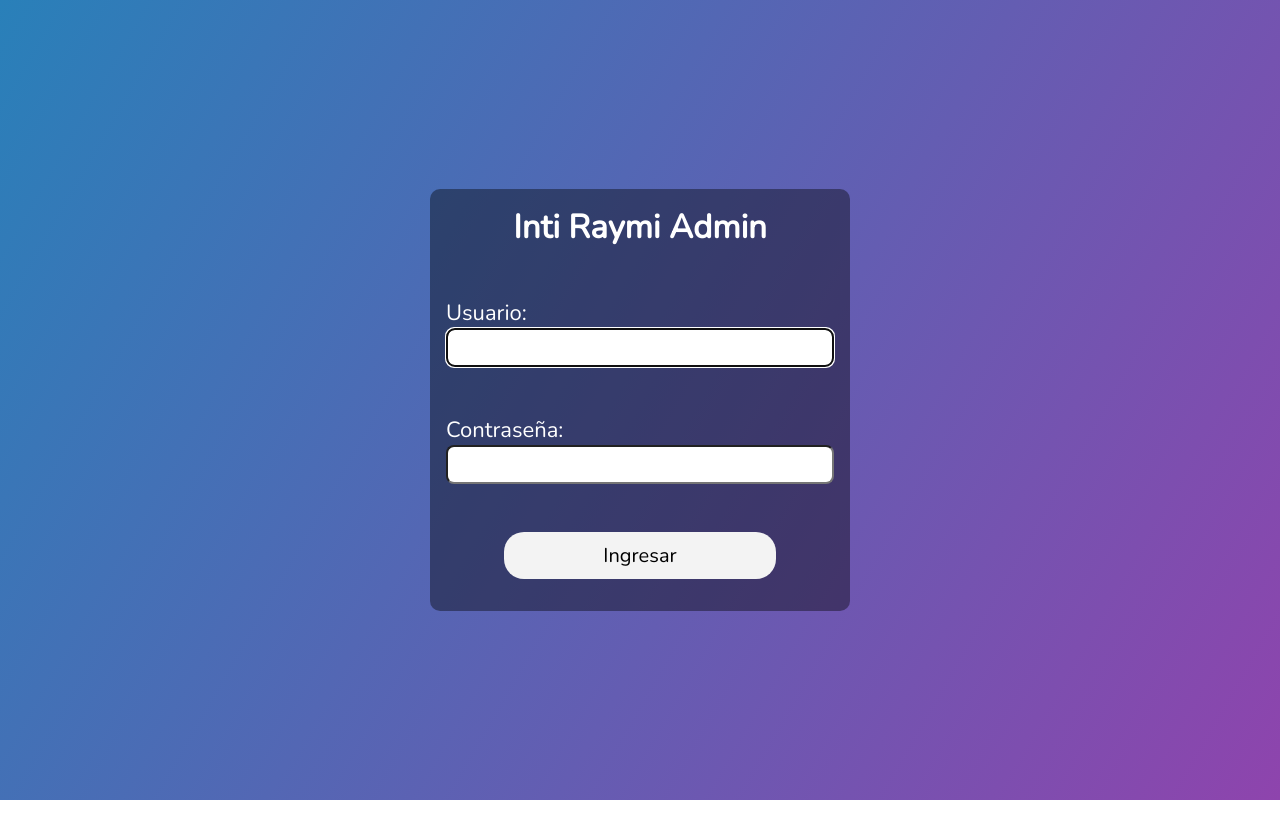
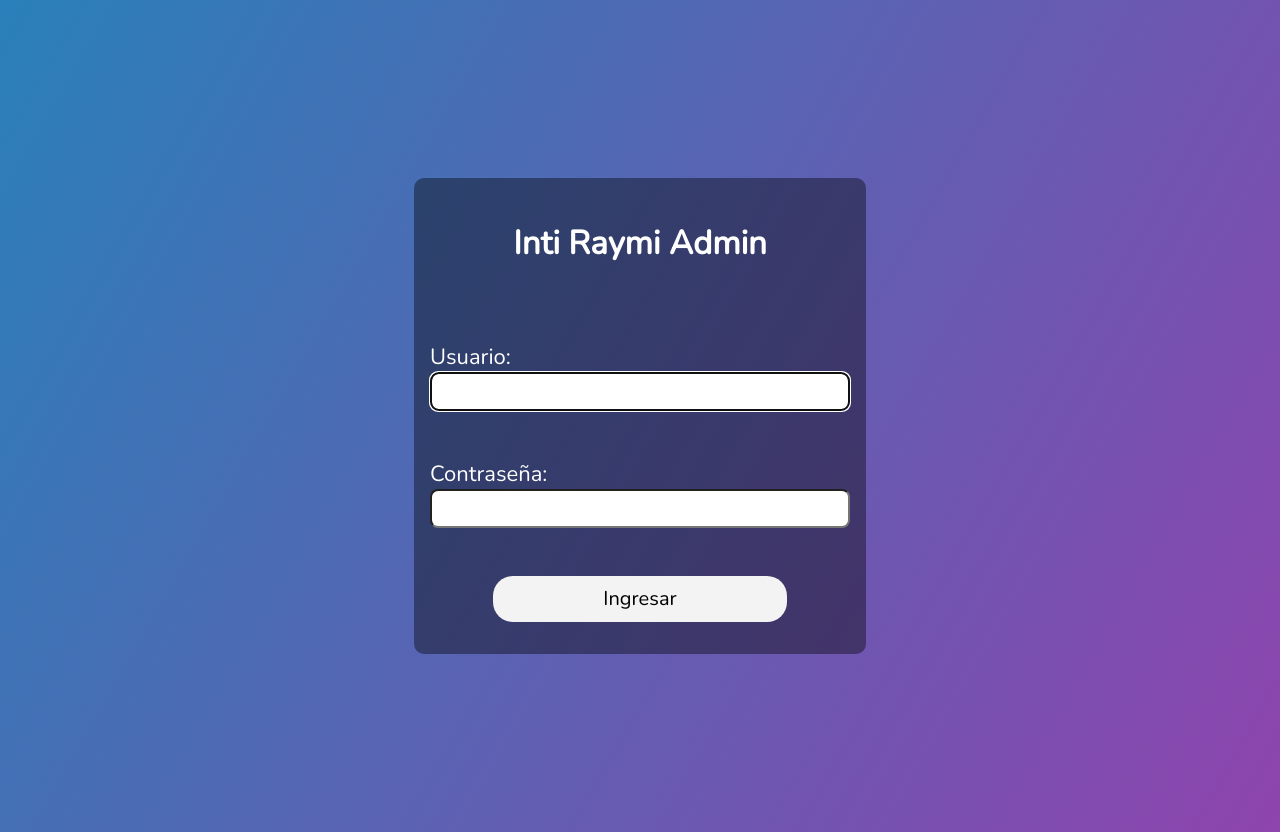
Before and after one commit to parduccinward/qr-ticket-management-system, a React (Create React App) app in the folder frontend/: page / in a window 1280 px wide. Before the commit the page ends 800 px from the top, so only its background shows below. Built offline with nearby package versions, Linux system fonts and the light colour scheme.

Commit message:
Create modular css classes that only affects login

```diff
--- a/frontend/src/components/login/Login.css
+++ b/frontend/src/components/login/Login.css
@@ -1,21 +1,16 @@
 @import url('https://fonts.googleapis.com/css2?family=Nunito&display=swap');
 
-* {
+body {
     margin: 0;
     padding: 0;
     box-sizing: border-box;
-}
-
-body {
-    min-height: 100vh;
-    background: linear-gradient(120deg, #2980b9, #8e44ad);
 }
 
 .login-container h1 {
     align-self: center;
 }
 
-.App {
+.login-center {
     font-family: 'Nunito', sans-serif;
     font-size: 22px;
     color: #fff;
@@ -24,6 +19,7 @@ body {
     justify-content: center;
     align-items: center;
     min-height: 100vh;
+    background: linear-gradient(120deg, #2980b9, #8e44ad);
     padding: 1rem 0.5rem;
 }
 
@@ -45,10 +41,6 @@ body {
     justify-content: space-evenly;
     flex-grow: 1;
     padding-bottom: 1rem;
-}
-
-a, a:visited {
-    color: #fff;
 }
 
 #username,
@@ -91,10 +83,6 @@ a, a:visited {
     bottom: -10px;
 }
 
-.instructions > svg {
-    margin-right: 0.25rem;
-}
-
 .offscreen {
     position: absolute;
     left: -9999px;
--- a/frontend/src/components/login/Login.js
+++ b/frontend/src/components/login/Login.js
@@ -58,6 +58,7 @@ const Login = () => {
         {success ? (
             <Navbar/>
         ) : (
+        <div class="login-center">
         <section class="login-container">
             <p ref={errRef} className={errMsg ? "errmsg" : "offscreen"} aria-live="assertive">{errMsg}</p>
             <h1>Inti Raymi Admin</h1>
@@ -71,7 +72,7 @@ const Login = () => {
                     onChange={(e) => setUser(e.target.value)}
                     value={username}
                     required
-                />
+                    />
                 <label class="login-label" htmlFor="password">Contraseña:</label>
                 <input
                     type="password"
@@ -79,10 +80,11 @@ const Login = () => {
                     onChange={(e) => setPwd(e.target.value)}
                     value={password}
                     required
-                />
+                    />
                 <button class="login-btn">Ingresar</button>
             </form>
         </section>
+        </div>
         )}
         </>
     )
```
